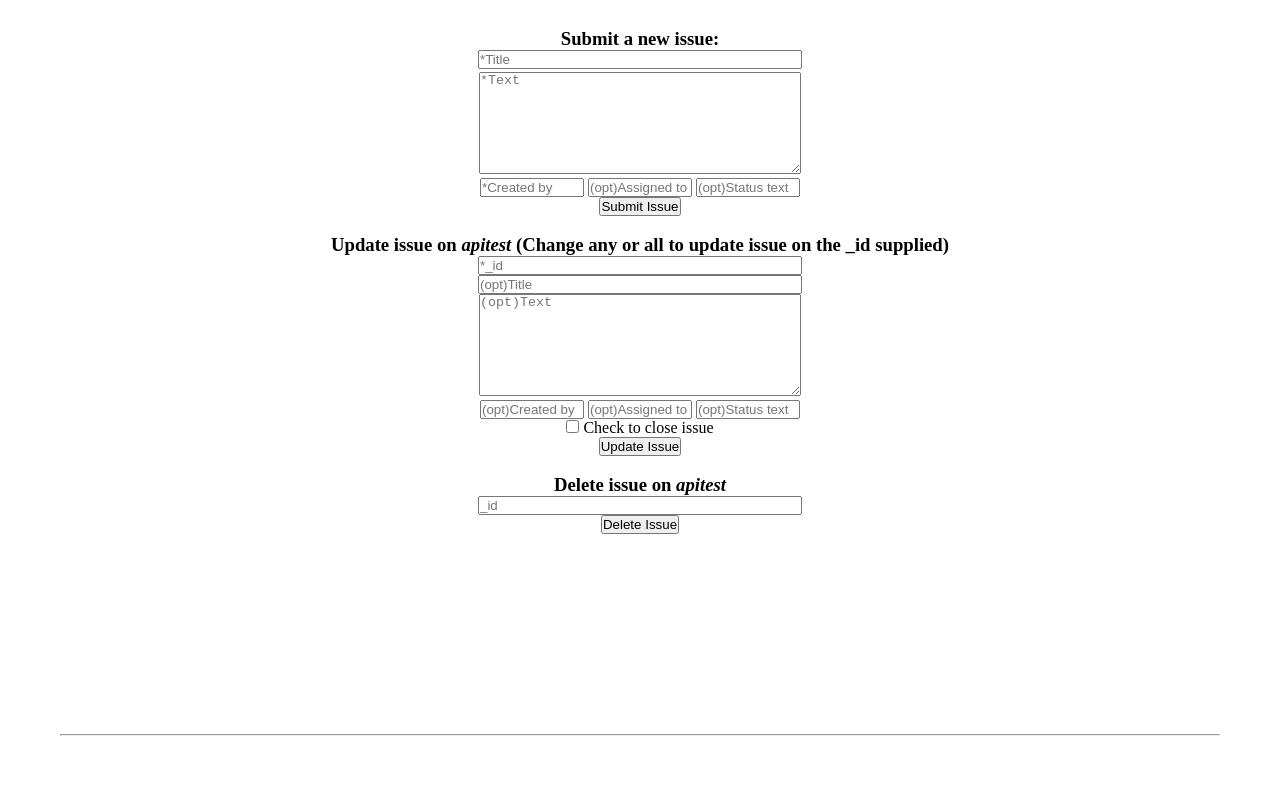
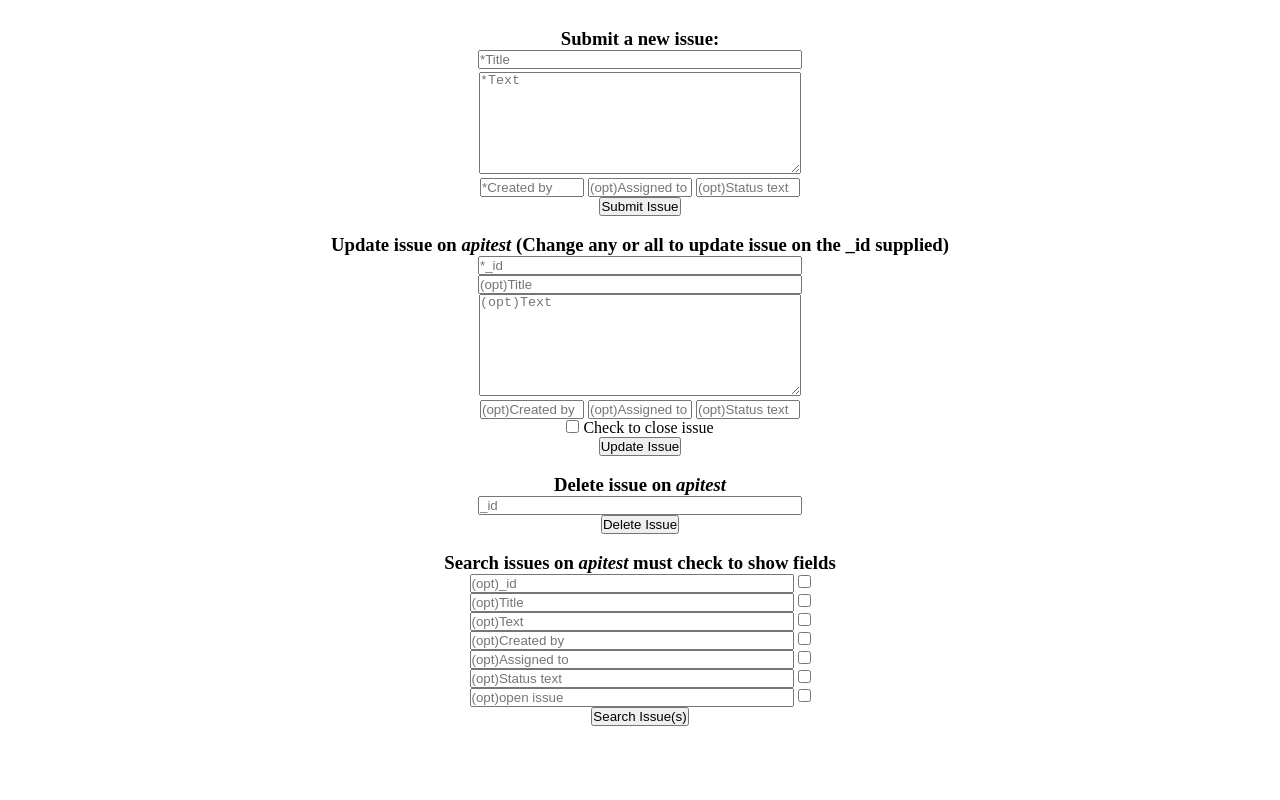
Before and after one commit to Stevegolden12/issue-tracker, a website: page views/issue.html in a window 1280 px wide. Shown: the top 800 px of the page. Drawn offline with nearby package versions, Linux system fonts and the light colour scheme.

Commit message:
Setting up for searching database
Getting code ready for searching database for issues

```diff
--- a/views/issue.html
+++ b/views/issue.html
@@ -46,7 +46,25 @@
       <input type="text" name="delete_id" placeholder="_id" style="width: 320px" required=''><br>
       <button type="submit">Delete Issue</button>
     </form>
-
+    <br />
+    <h3>Search issues on <i>apitest</i> must check to show fields</h3>
+    <form id="searchIssue" method="post" action="/api/issues/issueTracker/">
+      <input type="text" name="search_id" placeholder="(opt)_id" style="width: 320px">
+      <input type="checkbox" name="idCheck"><br>
+      <input type="text" name="issue_title" placeholder="(opt)Title" style="width: 320px">
+      <input type="checkbox" name="titleCheck"><br>
+      <input type="text" name="issue_text" placeholder="(opt)Text" style="width: 320px;">
+      <input type="checkbox" name="textCheck"><br>
+      <input type="text" name="created_by" placeholder="(opt)Created by" style="width: 320px">
+      <input type="checkbox" name="createdCheck"><br>
+      <input type="text" name="assigned_to" placeholder="(opt)Assigned to" style="width: 320px">
+      <input type="checkbox" name="assignedCheck"><br>
+      <input type="text" name="status_text" placeholder="(opt)Status text" style="width: 320px">
+      <input type="checkbox" name="statusCheck"><br>
+      <input type="text" name="open_issue" placeholder="(opt)open issue" style="width: 320px">
+      <input type="checkbox" name="openCheck"><br>
+      <button type="submit">Search Issue(s)</button>
+    </form>
     <div id='issueDisplay'></div>
 
     <hr style='margin: 50px; margin-top: 200px'>
```
Also changed, not shown: server.js (+19 -7 lines).
